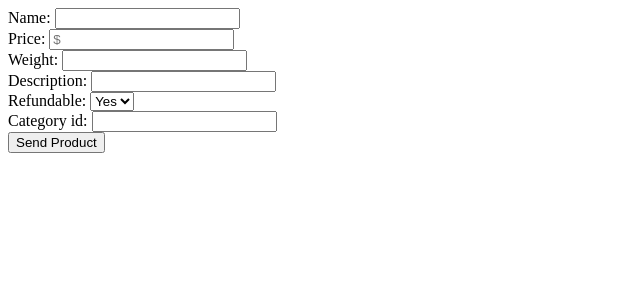
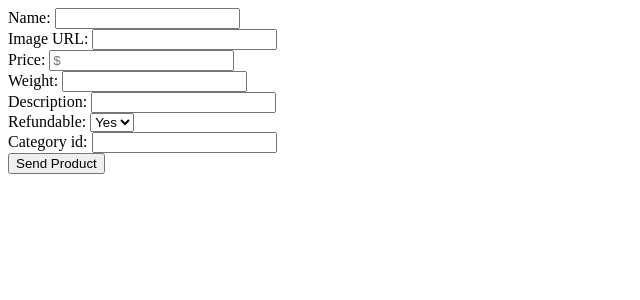
Before and after one commit to Oscar699/pygroup-web-Rojas-Oscar, a Python web app: template proyecto_flask/app/templates/create-product-form-old.html in a window 1280 px wide. Shown: the top 300 px of the page, without its empty margins (0-640 px from the left). Run offline with Jinja, Linux system fonts and the light colour scheme; the template is opened without the code that fills it, so the values that code supplies are empty.

Commit message:
Se corrigen errores e implementan mejoras.

```diff
--- a/proyecto_flask/app/templates/create-product-form-old.html
+++ b/proyecto_flask/app/templates/create-product-form-old.html
@@ -9,6 +9,8 @@
         <input type="hidden" value="{{ csrf_token()}}" name="csrf_token">
         <label for="name">Name:</label>
         <input type="text" id="name" name="name"><br>
+        <label for="image">Image URL:</label>
+        <input type="text" id="image" name="image"><br>
         <label for="price">Price:</label>
         <input type="number" id="price" name="price" placeholder='$'><br>
         <label for="weight">Weight:</label>
--- a/proyecto_flask/app/templates/create-product-form.html
+++ b/proyecto_flask/app/templates/create-product-form.html
@@ -7,12 +7,13 @@
 <body>
     <form method="POST" action="/products/add-product-form">
         {{ form.csrf_token }}
-        {{ form.name.label }} {{ form.name(size=20) }}
+        {{ form.name.label }} {{ form.name(size=30) }}
         <ul>
         {% for errors in form.name.errors %}
             <li style="color: red;">{{ error }}</li>
         {% endfor %}
         </ul>
+        {{ form.image.label }} {{ form.image(size=50) }}<br>
         {{ form.price.label }} {{ form.price(size=20) }}<br>
         {{ form.weight.label }} {{ form.weight(size=20) }}<br>
         {{ form.description.label }} {{ form.description(size=50) }}
```
